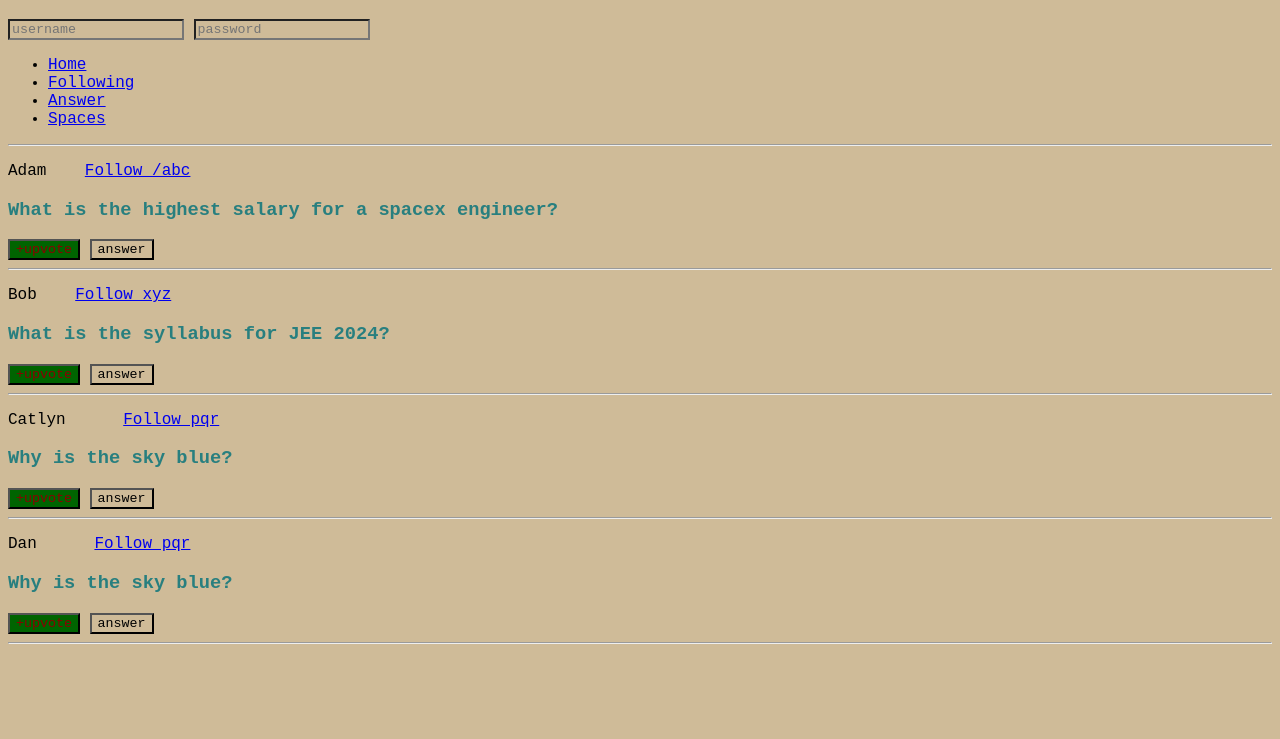
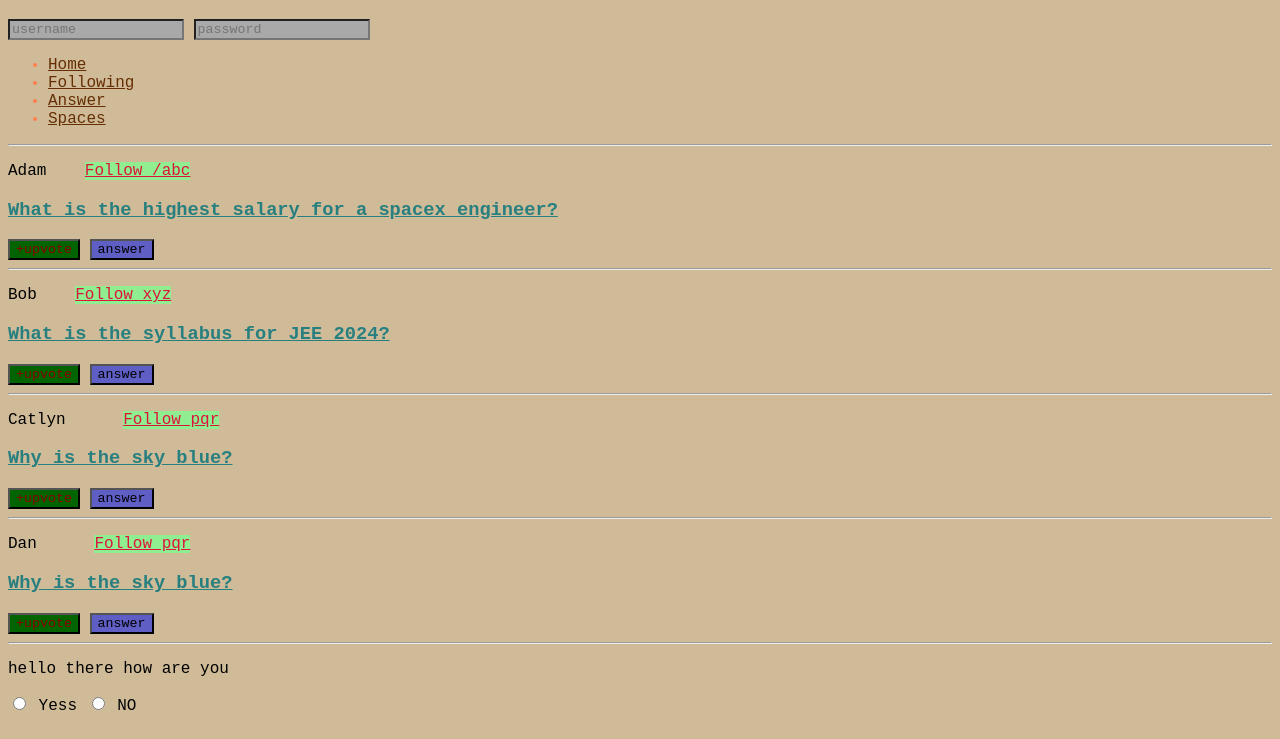
Before and after one commit to madhav1516/html_journey-, a plain HTML site: page apnacollageindex.html in a window 1280 px wide. Shown: the part 61-800 px from the top of the page. Drawn offline with Linux system fonts and the light colour scheme.

Commit message:
css selectector

```diff
--- a/apnacollageindex.html
+++ b/apnacollageindex.html
@@ -71,6 +71,15 @@
                 <button>answer</button>
             </span>
             <hr />
+
+
     </main>
+    <div>
+                <p>hello there how are you </p>
+            </div>
+            <input type="radio" id="yess" name="agree">
+            <label for="yess">Yess</label>
+            <input type="radio" id="NO" name="agree">
+            <label for="NO">NO</label>
   </body>
 </html>
--- a/assigmentpra1.css
+++ b/assigmentpra1.css
@@ -20,3 +20,56 @@ h1{
     background-color: darkgreen;
     color: darkred;
 }
+/* desendent selctor */
+
+p a{
+    background-color: lightgreen;
+    color: crimson;
+}
+nav li{
+    color: coral;
+}
+nav li a {
+    color: rgb(102, 46, 4);
+}
+p+h3{
+    text-decoration: underline;
+}
+
+.upvote + button{
+    background-color: rgb(94, 94, 197);
+}
+div > input{
+    background-color: darkgrey;
+}
+input[type = "text"]{
+    color: rgb(92, 10, 207);
+
+}
+input[type ^= "Password"]{
+    color: rgb(207, 65, 110);
+
+}
+
+button:hover{
+    background-color: black;
+    color: white;
+}
+h3:hover{
+    text-decoration: overline;
+}
+
+button:active{
+    background-color: skyblue;
+    color: red;
+}
+
+p:active{
+
+    color: sandybrown;
+}
+input[type="radio"]:checked + label{
+
+    color: #b92b27;
+
+}
--- /dev/null
+++ b/practicaq2incss.css
@@ -0,0 +1,15 @@
+*{
+    font-family: 'Courier New', Courier, monospace;
+
+}
+h1{
+    color: #1b74e4;
+}
+
+#searchbtn{
+    background-color: black;
+    color: white;
+}
+.userbtn{
+    background-color: aqua;
+}
```
Also changed, not shown: PracticeQs 2.html (+1 -0 lines).
